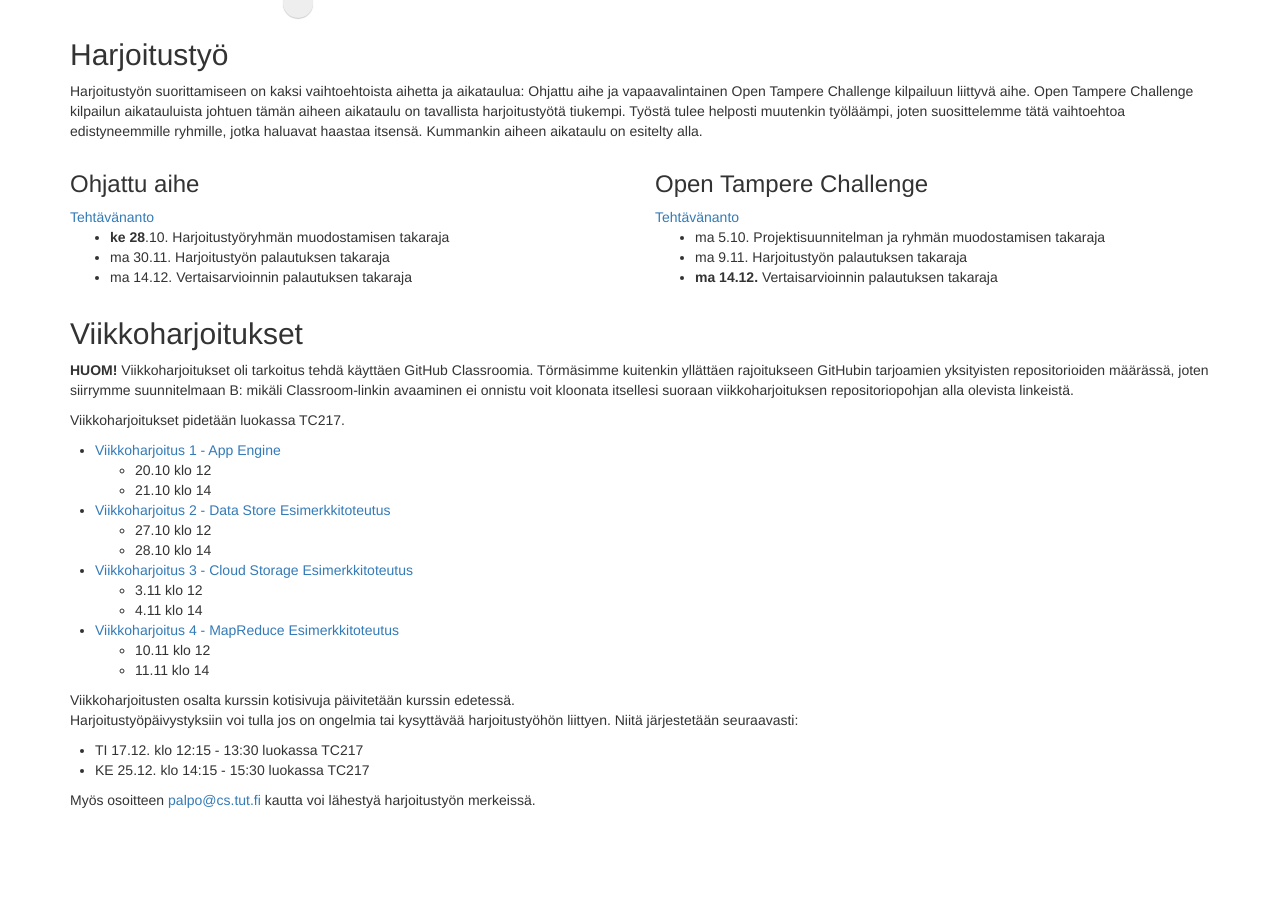
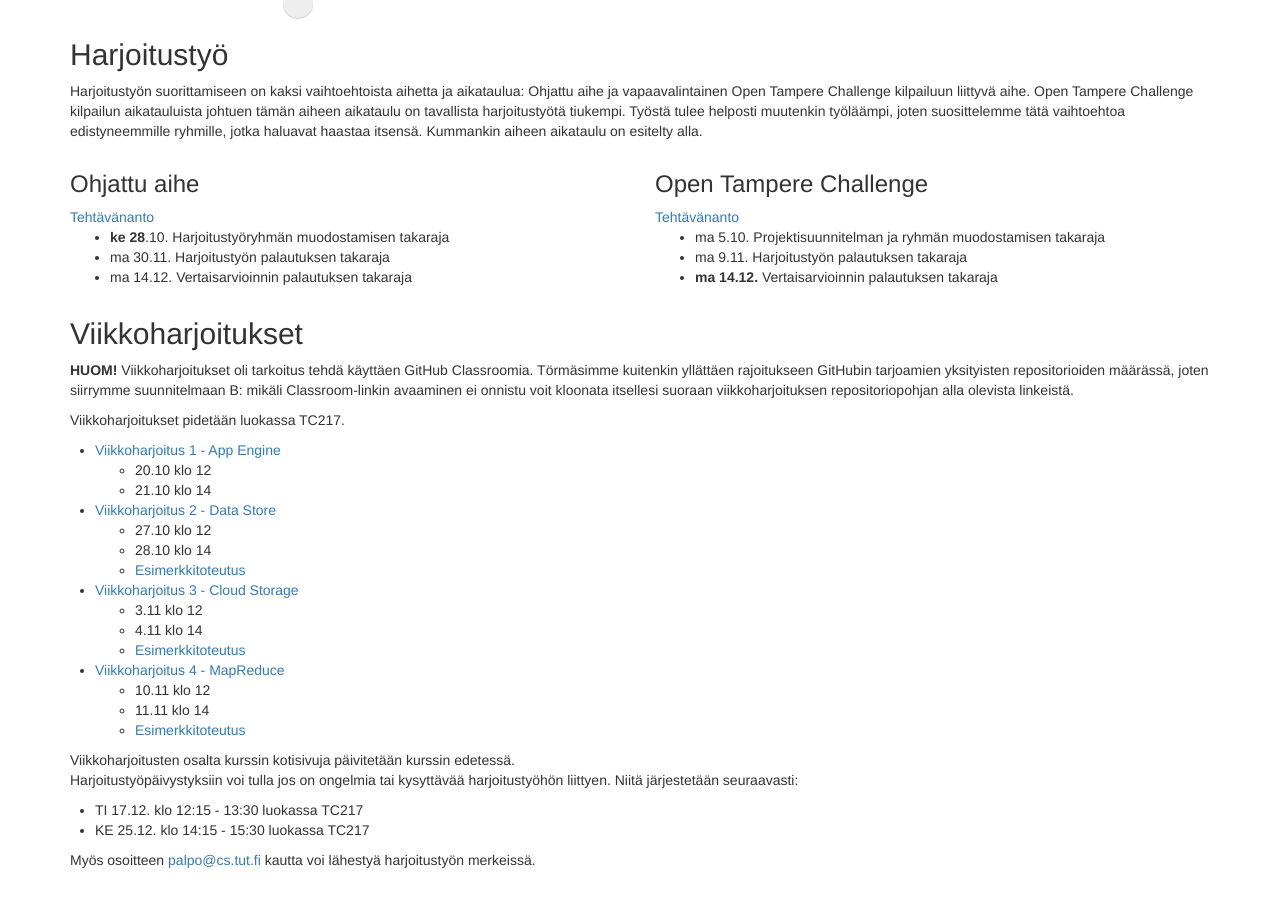
Before and after one commit to Palpo/palpo.github.io, a Jekyll site: the page built from index.html, in a window 1280 px wide and 900 px high, scrolled down 2576 px. Built offline with Jekyll 4.4.1, drawn with Linux system fonts in a browser that asks for light colours; nearby versions of some CDN libraries; before the commit the page ends 3416 px from its top, so only the background shows below that.

```diff
--- a/index.html
+++ b/index.html
@@ -239,15 +239,15 @@ layout: default
            <li><a href="https://github.com/Palpo/palpo_viikkoharkka1">Viikkoharjoitus 1 - App Engine</a>
            	<ul><li>20.10 klo 12</li><li>21.10 klo 14</li></ul>
            </li>
-           <li><a href="https://github.com/Palpo/palpo_viikkoharkka2">Viikkoharjoitus 2 - Data Store</a> <a href="https://github.com/Palpo/palpo_viikkoharkka2_valmis">Esimerkkitoteutus</a>
-           	<ul><li>27.10 klo 12</li><li>28.10 klo 14</li></ul>
+           <li><a href="https://github.com/Palpo/palpo_viikkoharkka2">Viikkoharjoitus 2 - Data Store</a>
+           	<ul><li>27.10 klo 12</li><li>28.10 klo 14</li><li><a href="https://github.com/Palpo/palpo_viikkoharkka2_valmis">Esimerkkitoteutus</a></li></ul>
            </li>
-           <li><a href="https://github.com/Palpo/palpo_viikkoharkka3">Viikkoharjoitus 3 - Cloud Storage</a> <a href="https://github.com/Palpo/palpo_viikkoharkka3_valmis">Esimerkkitoteutus</a>
-           	<ul><li>3.11 klo 12</li><li>4.11 klo 14</li></ul>
+           <li><a href="https://github.com/Palpo/palpo_viikkoharkka3">Viikkoharjoitus 3 - Cloud Storage</a>
+           	<ul><li>3.11 klo 12</li><li>4.11 klo 14</li><li><a href="https://github.com/Palpo/palpo_viikkoharkka3_valmis">Esimerkkitoteutus</a></li></ul>
            </li>
 
-           <li><a href="https://github.com/Palpo/palpo_viikkoharkka4">Viikkoharjoitus 4 - MapReduce</a> <a href="https://github.com/Palpo/palpo_viikkoharkka4_valmis">Esimerkkitoteutus</a>
-           	<ul><li>10.11 klo 12</li><li>11.11 klo 14</li></ul>
+           <li><a href="https://github.com/Palpo/palpo_viikkoharkka4">Viikkoharjoitus 4 - MapReduce</a>
+           	<ul><li>10.11 klo 12</li><li>11.11 klo 14</li><li><a href="https://github.com/Palpo/palpo_viikkoharkka4_valmis">Esimerkkitoteutus</a></li></ul>
            </li>
         </ul>
     </div>
```
